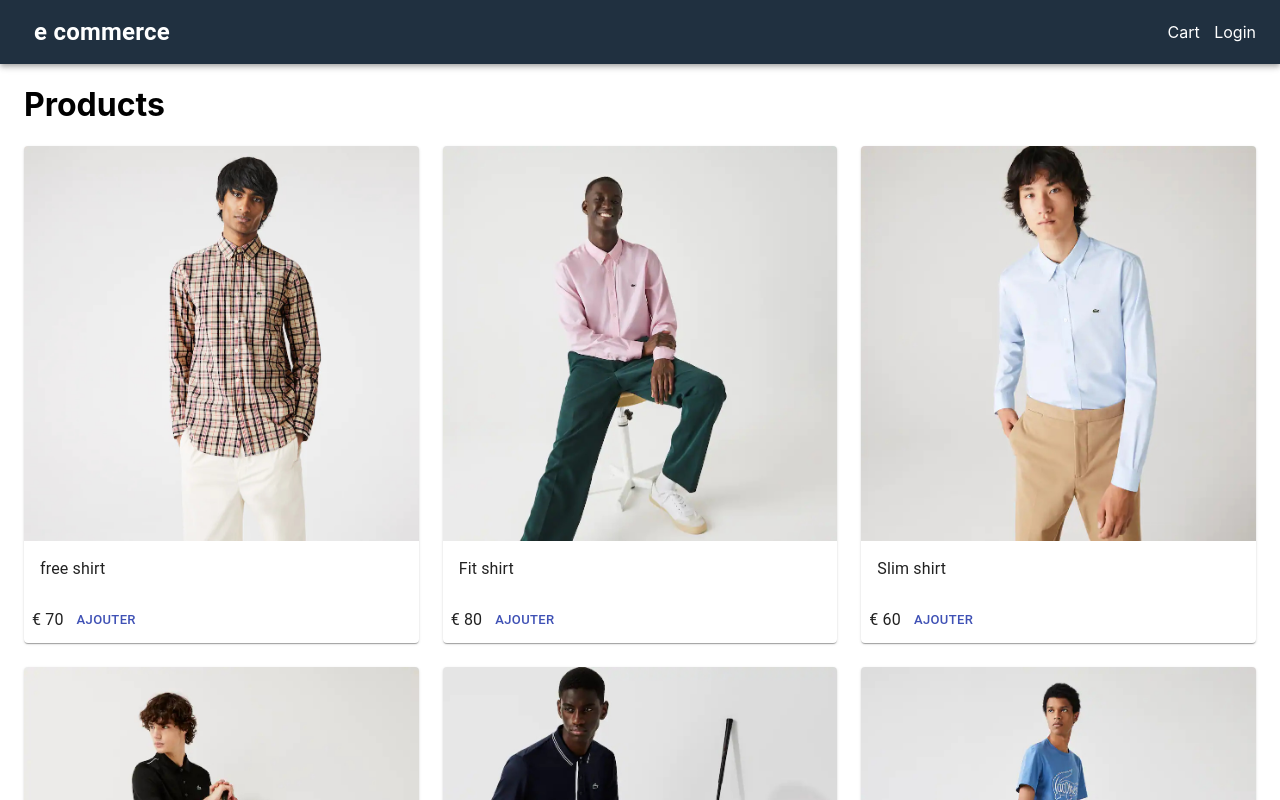
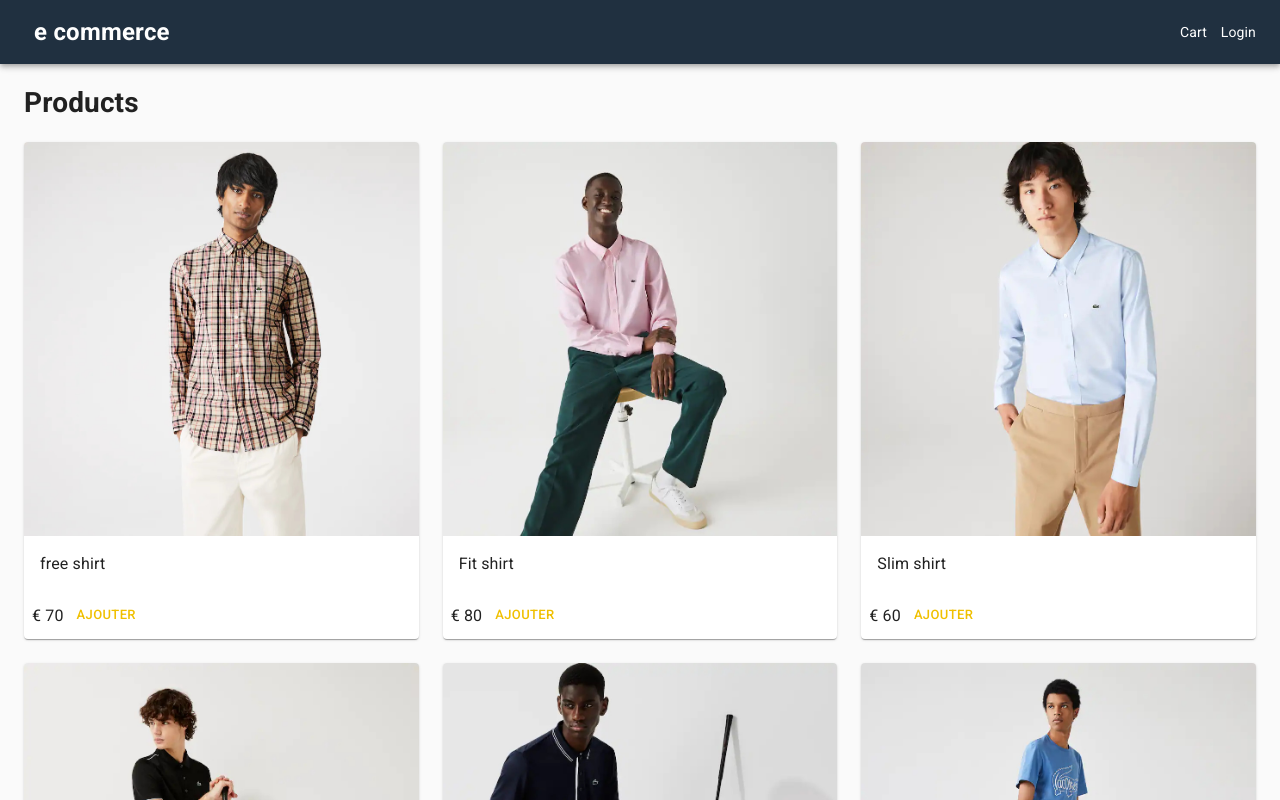
Before and after one commit to zoutigo/ecommerce, a Next.js app: page / in a window 1280 px wide. Shown: the top 800 px of the page. Built offline with nearby package versions, Linux system fonts and the light colour scheme.

Commit message:
add theme

```diff
--- a/components/Layout.js
+++ b/components/Layout.js
@@ -1,8 +1,18 @@
 import React from 'react'
 import Head from 'next/head'
 import NextLink from 'next/link'
-import { AppBar, Container, Link, Toolbar, Typography } from '@material-ui/core'
+import {
+  AppBar,
+  Container,
+  createTheme,
+  CssBaseline,
+  Link,
+  ThemeProvider,
+  Toolbar,
+  Typography,
+} from '@material-ui/core'
 import useStyles from '../utils/styles'
+import theme from '../utils/theme'
 
 function Layout({ children, title, description }) {
   const classes = useStyles()
@@ -12,6 +22,8 @@
         <title>{title ? `${title} - E-commerce` : 'E Commerce'}</title>
         {description && <meta name="description" content={description} />}
       </Head>
+      <ThemeProvider theme={theme}>
+        <CssBaseline />
         <AppBar position="static">
           <Toolbar className={classes.navbar}>
             <NextLink href="/" passHref>
@@ -34,6 +46,7 @@
         <footer className={classes.footer}>
           <Typography>Tout droits reservés. e commerce</Typography>
         </footer>
+      </ThemeProvider>
     </div>
   )
 }
--- a/pages/_document.js
+++ b/pages/_document.js
@@ -7,6 +7,10 @@
     return (
       <Html lang="fr">
         <Head />
+        <link
+          rel="stylesheet"
+          href="https://fonts.googleapis.com/css?family=Roboto:300,400,500,700&display=swap"
+        />
         <body>
           <Main />
           <NextScript />
--- a/pages/product/[slug].js
+++ b/pages/product/[slug].js
@@ -45,7 +45,7 @@
         <Grid item md={3} xs={12}>
           <List>
             <ListItem>
-              <Typography component="h1" variant="h4">
+              <Typography component="h1" variant="h1">
                 {product.name}
               </Typography>{' '}
             </ListItem>
--- /dev/null
+++ b/utils/theme.js
@@ -0,0 +1,27 @@
+import { createTheme } from '@material-ui/core'
+
+const theme = createTheme({
+  typography: {
+    h1: {
+      fontSize: '1.6rem',
+      fontWeight: 400,
+      margin: '1rem 0',
+    },
+    h2: {
+      fontSize: '1.4rem',
+      fontWeight: 400,
+      margin: '1rem 0',
+    },
+  },
+  palette: {
+    type: 'light',
+    primary: {
+      main: '#f0c000',
+    },
+    secondary: {
+      main: '#208080',
+    },
+  },
+})
+
+export default theme
```
Lines whose indentation alone changed are shown as unchanged.
